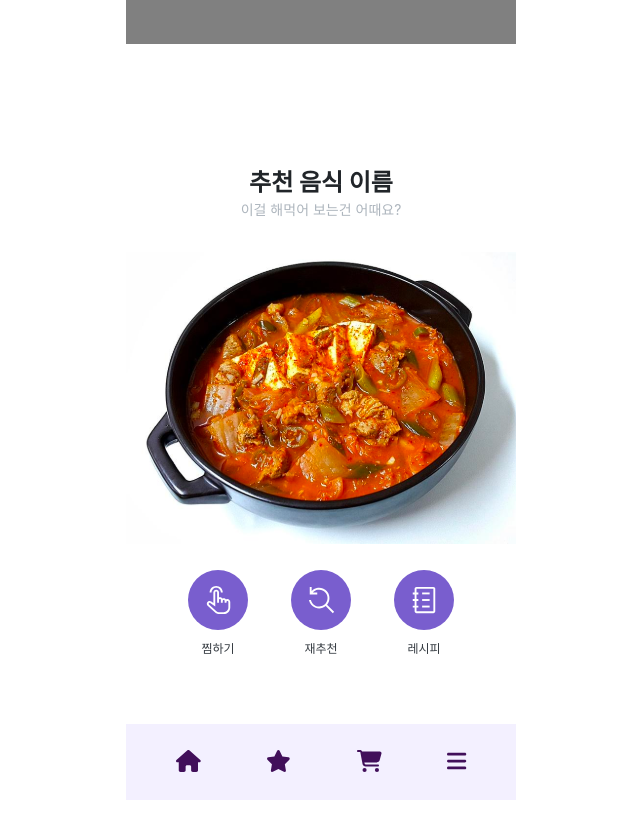
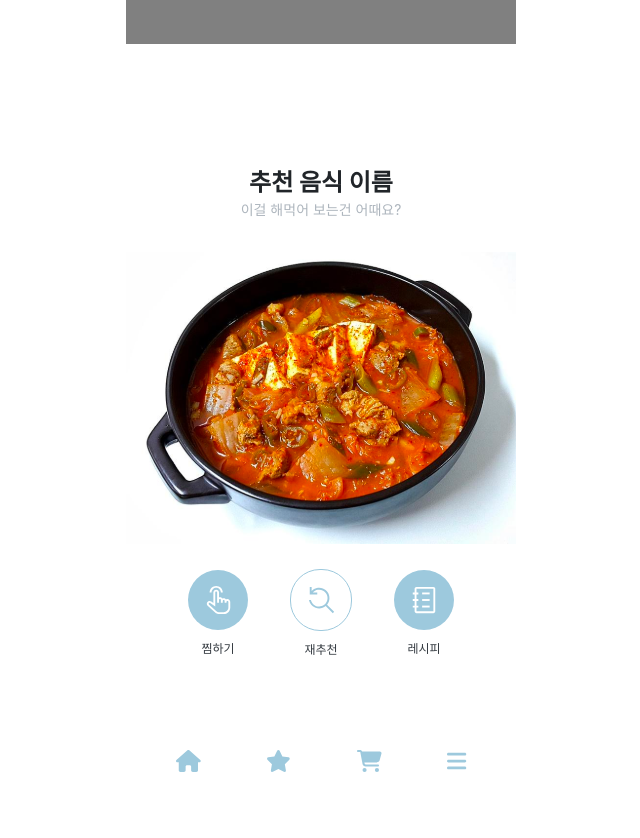
Before and after one commit to the-ultimate-team/typescript-react-toyproject, a React (Create React App) app: page / in a window 1280 px wide. Shown: the top 838 px of the page, without its empty margins (319-959 px from the left). Built offline with nearby package versions, Linux system fonts and the light colour scheme.

Commit message:
feat: food json file

```diff
--- a/src/Home.tsx
+++ b/src/Home.tsx
@@ -21,7 +21,7 @@ const Home = () => {
 };
 
 const MainStartButtonStyle = styled.button`
-  background: #6e1e96;
+  background: #477d9e;
   width: 150px;
   height: 45px;
   font-size: 16px;
--- a/src/components/NavigaionBar.tsx
+++ b/src/components/NavigaionBar.tsx
@@ -29,14 +29,13 @@ const NavigaionBar = () => {
 
 const FontAwesomeSize = styled.div`
   font-size: 22px;
-  color: #410f5a;
+  color: #9dc9dd;
 `;
 
 const NavigationBarStyle = styled.nav`
   width: 390px;
   height: 76px;
-  /* background: lightcyan; */
-  background: #f3f0ff;
+  background: #fff;
   padding: 0 50px;
   display: flex;
   justify-content: space-between;
--- a/src/components/RecommendPage.tsx
+++ b/src/components/RecommendPage.tsx
@@ -17,21 +17,21 @@ const RecommendPage = () => {
       </RecommendResultImgStyle>
       <ThreeBtnSort>
         <BtnFontStyle>
-          <BtnClickStyle>
+          <BtnClickStyle stroke={true}>
             <img src={FoodDibsImg} alt="찜하기 이미지" />
           </BtnClickStyle>
           <IconExplanationStyle>찜하기</IconExplanationStyle>
         </BtnFontStyle>
 
         <BtnFontStyle>
-          <BtnClickStyle>
+          <BtnClickStyle stroke={false}>
             <img src={FoodRefreshImg} alt="찜하기 이미지" />
           </BtnClickStyle>
           <IconExplanationStyle>재추천</IconExplanationStyle>
         </BtnFontStyle>
 
         <BtnFontStyle>
-          <BtnClickStyle>
+          <BtnClickStyle stroke={true}>
             <img src={FoodRecipeImg} alt="찜하기 이미지" />
           </BtnClickStyle>
           <IconExplanationStyle>레시피</IconExplanationStyle>
@@ -47,10 +47,11 @@ const IconExplanationStyle = styled.p`
   color: #343a40;
 `;
 
-const BtnClickStyle = styled.div`
+const BtnClickStyle = styled.div<{ stroke: boolean }>`
   width: 60px;
   height: 60px;
-  background: #795ece;
+  background: ${(props) => (props.stroke ? "#9dc9dd" : "#fff")};
+  border: ${(props) => (props.stroke ? "none" : "1px solid #9dc9dd")};
   border-radius: 30px;
   display: flex;
   justify-content: center;
```
Also changed, not shown: src/foods.json (added, +24 -0 lines), src/assets/foodRefreshImg.svg.
